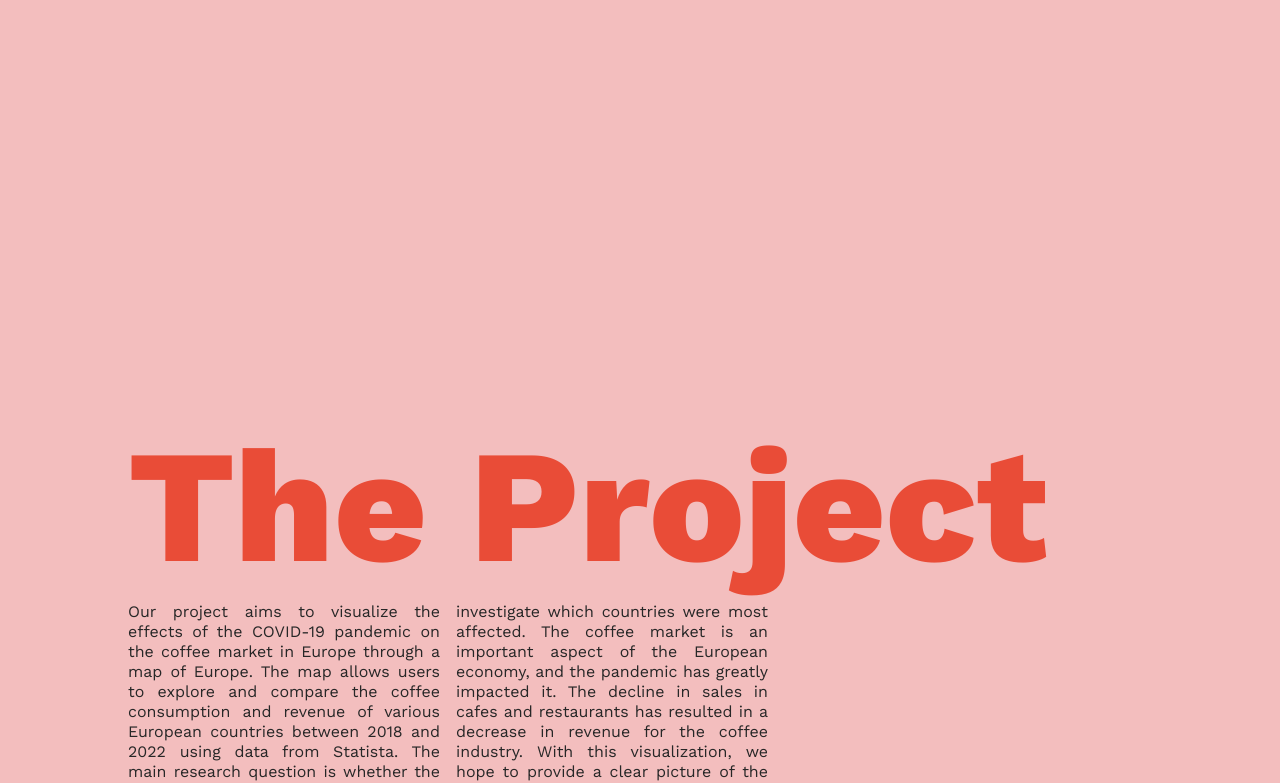
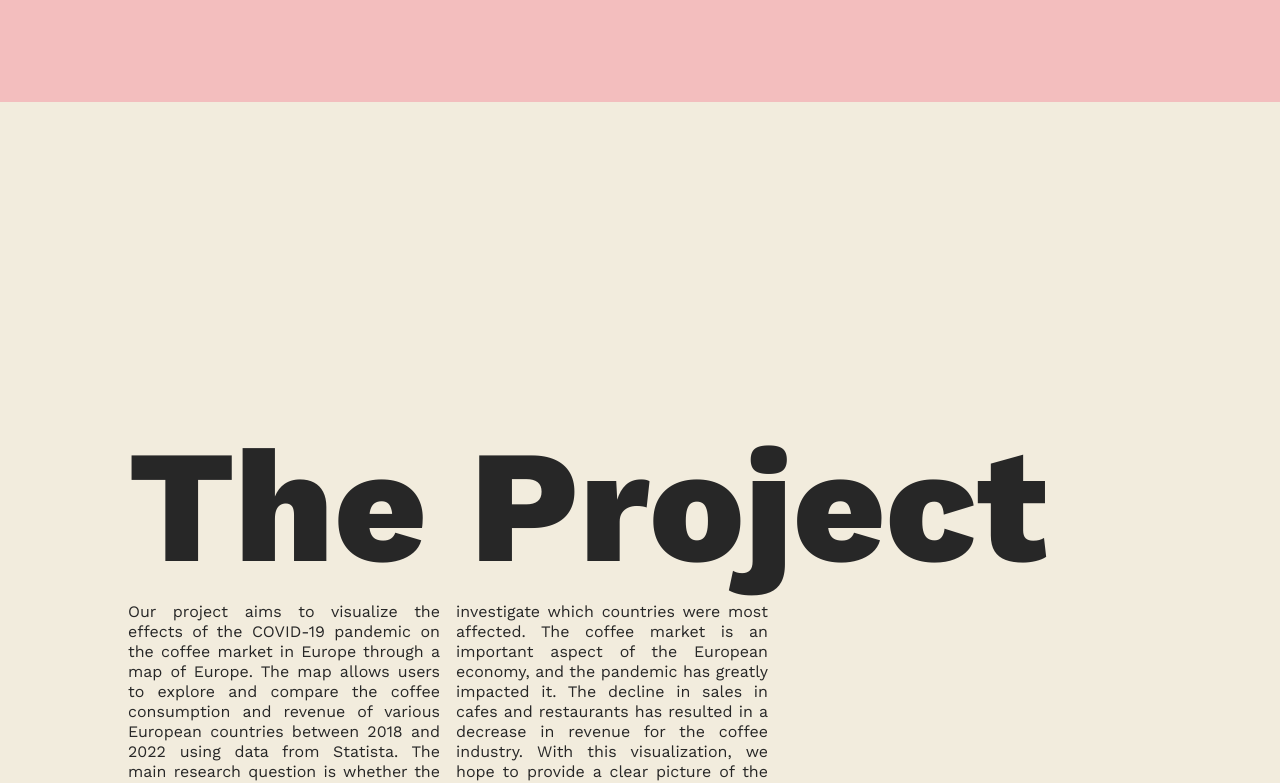
Before and after one commit to EduardvonBriesen/coffeenators, a React (Create React App) app: page / in a window 1280 px wide. Shown: the part 1498-2281 px from the top of the page. Built offline with nearby package versions, Linux system fonts and the light colour scheme; no server answers.

Commit message:
restyled about

```diff
--- a/src/pages/About.tsx
+++ b/src/pages/About.tsx
@@ -4,7 +4,7 @@ const AboutContainer = styled.div`
   display: flex;
   flex-direction: column;
   justify-content: end;
-  background-color: ${(props) => props.theme.colors.background.dark};
+  background-color: ${(props) => props.theme.colors.background.main};
   width: 100vw;
   height: 100vh;
   padding: 10% 10% 5% 10%;
@@ -16,7 +16,6 @@ const Headline = styled.h1`
   font-size: 20vh;
   line-height: 20vh;
   margin: 0;
-  color: ${(props) => props.theme.colors.primary};
 `;
 
 const Text = styled.p`
```
